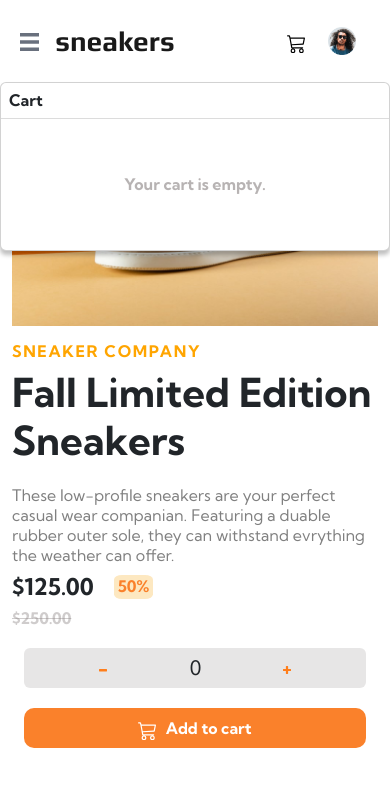
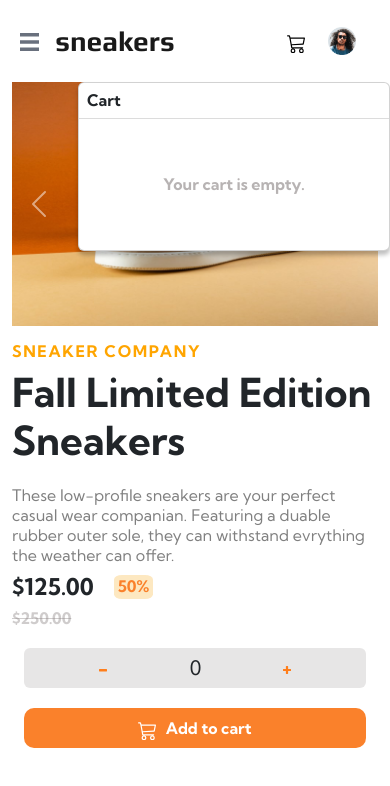
Before and after one commit to Soaphub/Nextjs-ecomerce, a Next.js app: page / in a window 390 px wide. Both pictures are taken after a click on the icon 296 px from the left and 43 px from the top of the page. Shown: the top 786 px of the page. Built offline with nearby package versions, Linux system fonts and the light colour scheme.

Commit message:
Updated GLobal chart mobile view

```diff
--- a/styles/Global.css
+++ b/styles/Global.css
@@ -400,7 +400,7 @@ p{
 
     /* CartPopup */
     #cart-Popup{
-        width: var(--sreen-size);
+        width: calc(var(--sreen-size) / 1.25);
     }
 }
 
```
